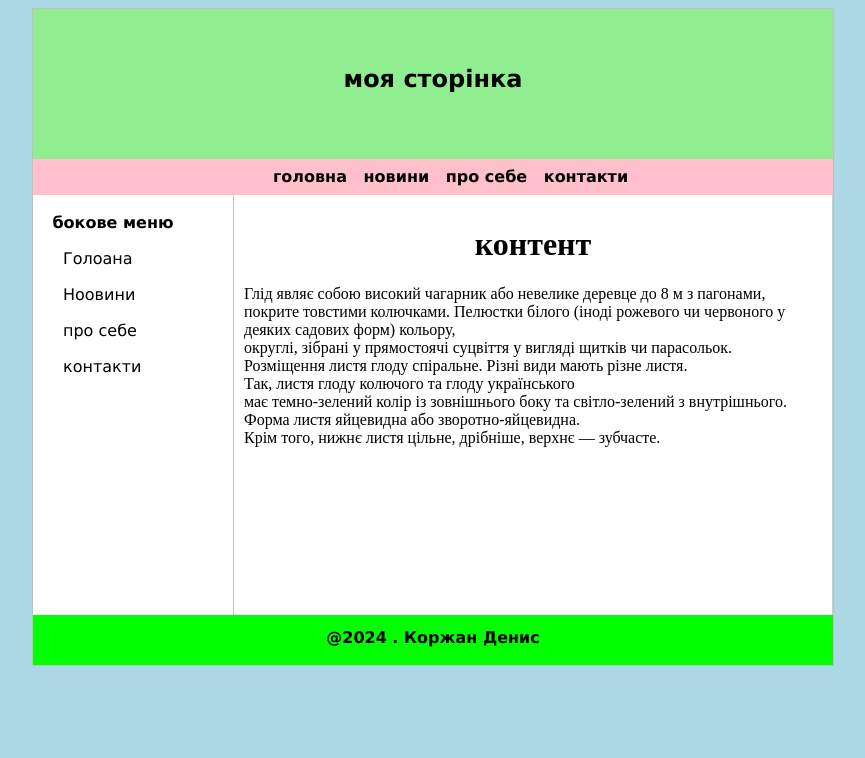
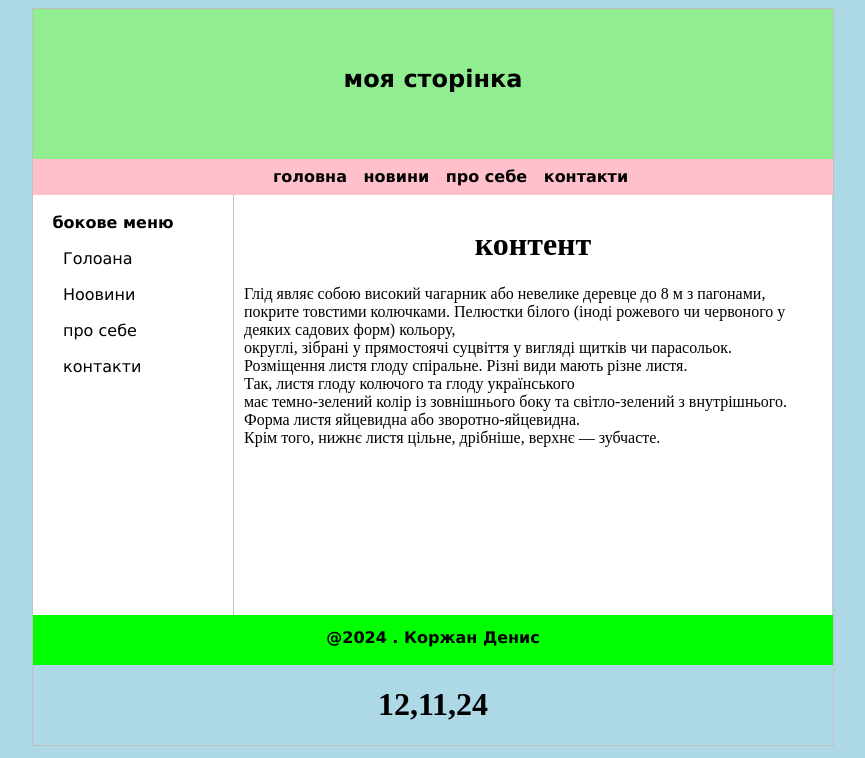
Before and after one commit to nebebeh/sashasapomidori, a plain HTML site: page index.html in a window 1280 px wide. Shown: the whole page, without its empty margins (207-1072 px from the left). Drawn offline with Linux system fonts and the light colour scheme.

Commit message:
Update index.html

```diff
--- a/index.html
+++ b/index.html
@@ -38,5 +38,6 @@
 Форма листя яйцевидна або зворотно-яйцевидна. <br />
 Крім того, нижнє листя цільне, дрібніше, верхнє — зубчасте.</p></div>
 <div class="footer">@2024 . Коржан Денис </div>
+<h1>12,11,24</h1>
 </body>
 </html>
```
